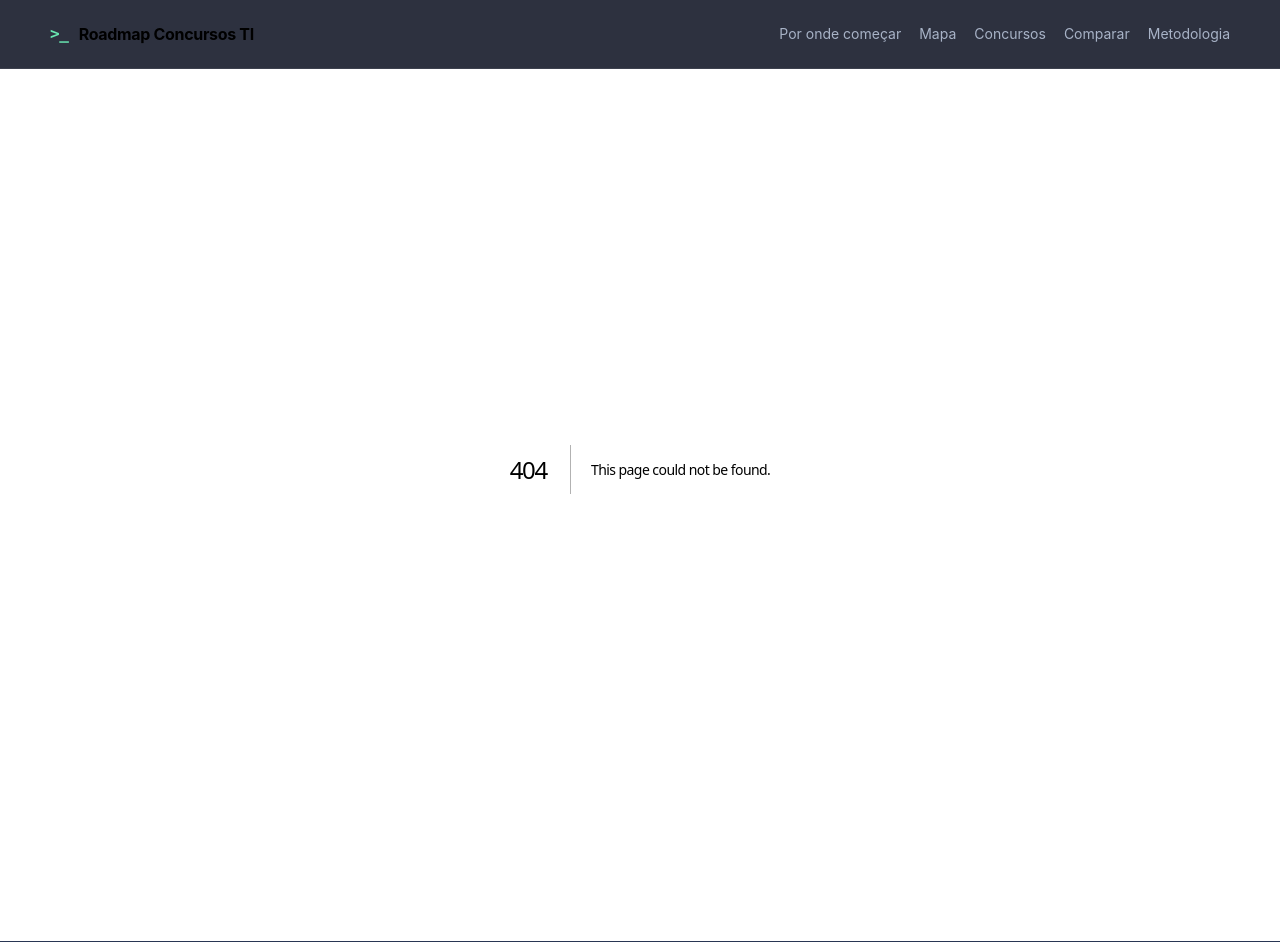
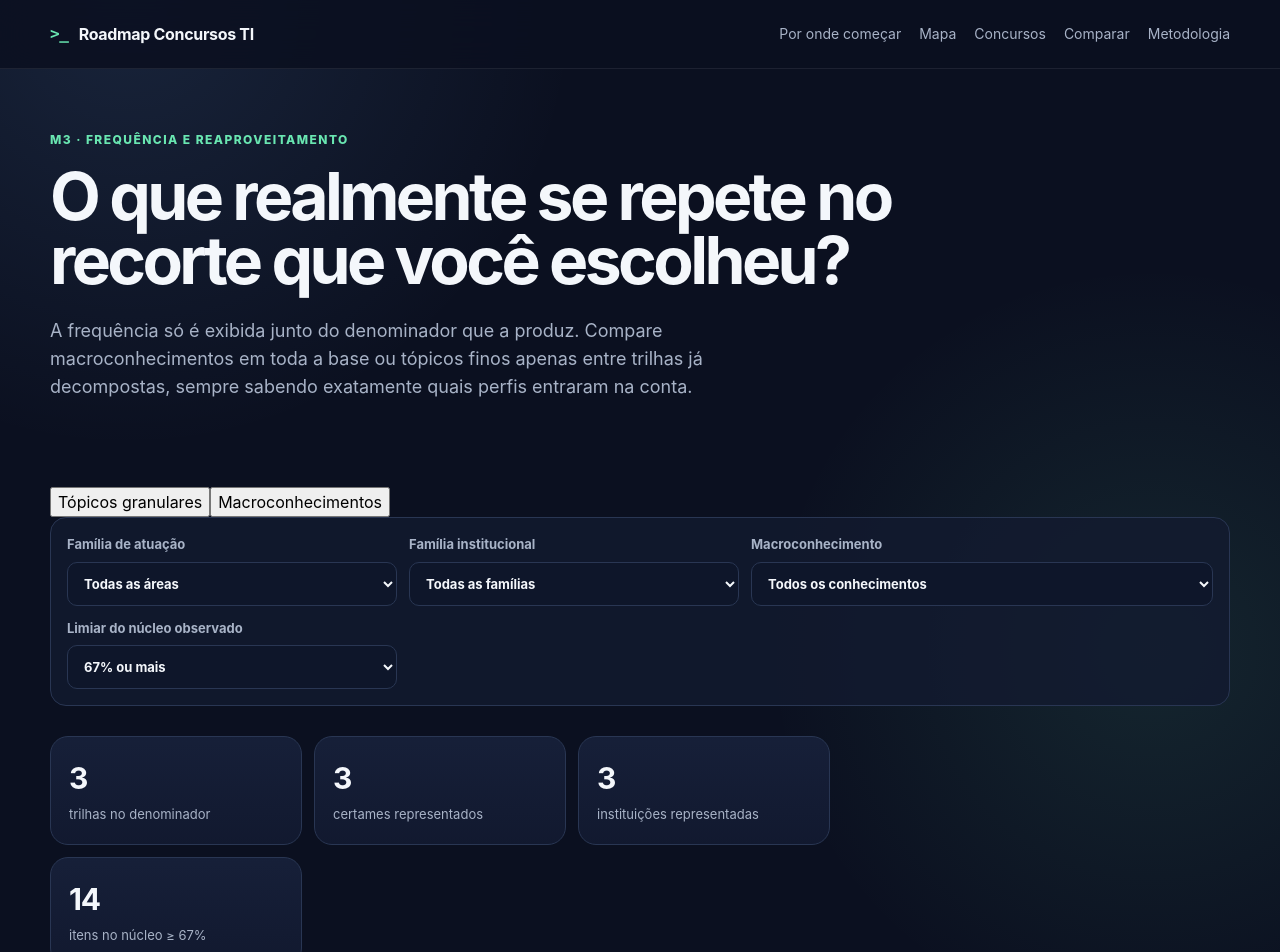
Before and after one commit to cvaraujo11/roadmap-concursos-ti, a Next.js app: page /frequencia in a window 1280 px wide. Before the commit this address had no page. Shown: the top 952 px of the page. Built offline with nearby package versions, Linux system fonts and the light colour scheme.

Commit message:
feat: add frequency page

```diff
--- /dev/null
+++ b/src/app/frequencia/page.tsx
@@ -0,0 +1,20 @@
+import { FrequencyExplorer } from "@/components/FrequencyExplorer";
+
+export default function FrequenciaPage() {
+  return (
+    <>
+      <section className="page-head">
+        <div className="container">
+          <div className="eyebrow">M3 · frequência e reaproveitamento</div>
+          <h1>O que realmente se repete no recorte que você escolheu?</h1>
+          <p>
+            A frequência só é exibida junto do denominador que a produz. Compare macroconhecimentos em toda a base ou tópicos finos apenas entre trilhas já decompostas, sempre sabendo exatamente quais perfis entraram na conta.
+          </p>
+        </div>
+      </section>
+      <section className="section">
+        <div className="container"><FrequencyExplorer /></div>
+      </section>
+    </>
+  );
+}
```
